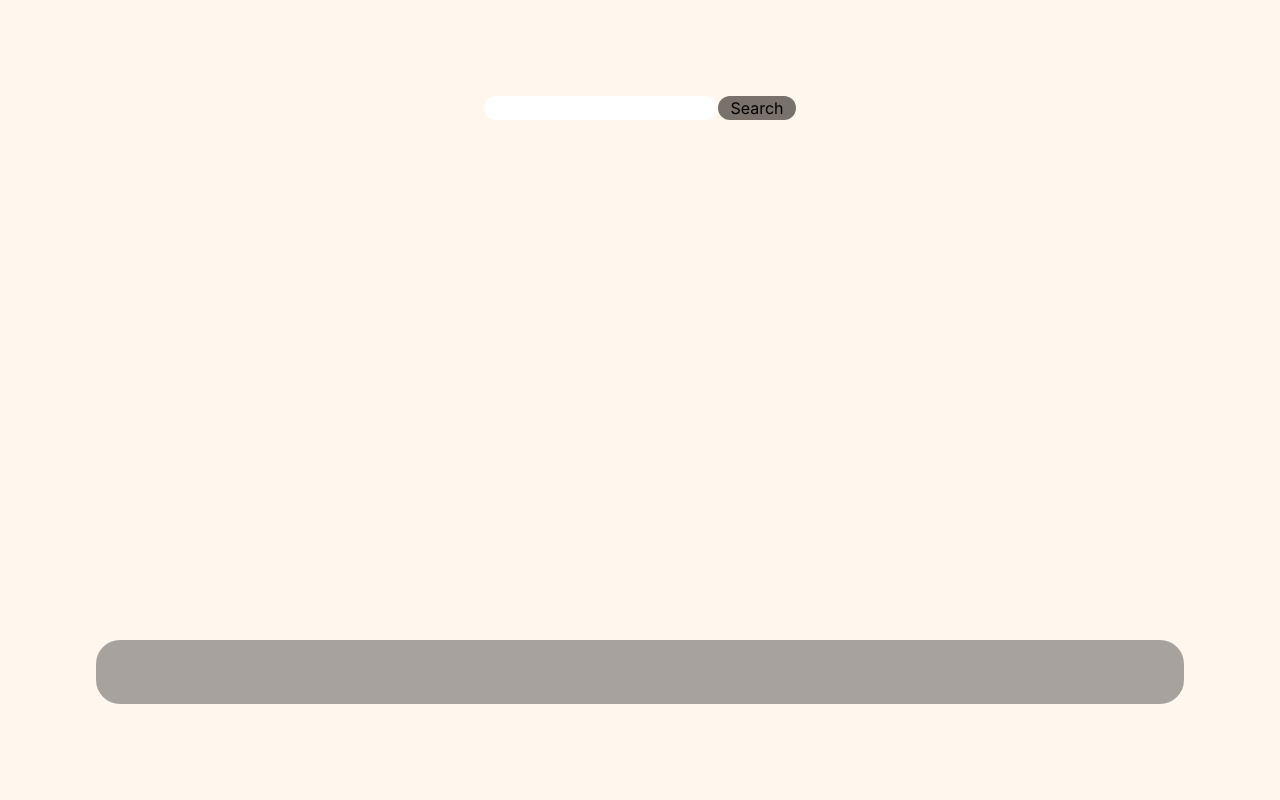
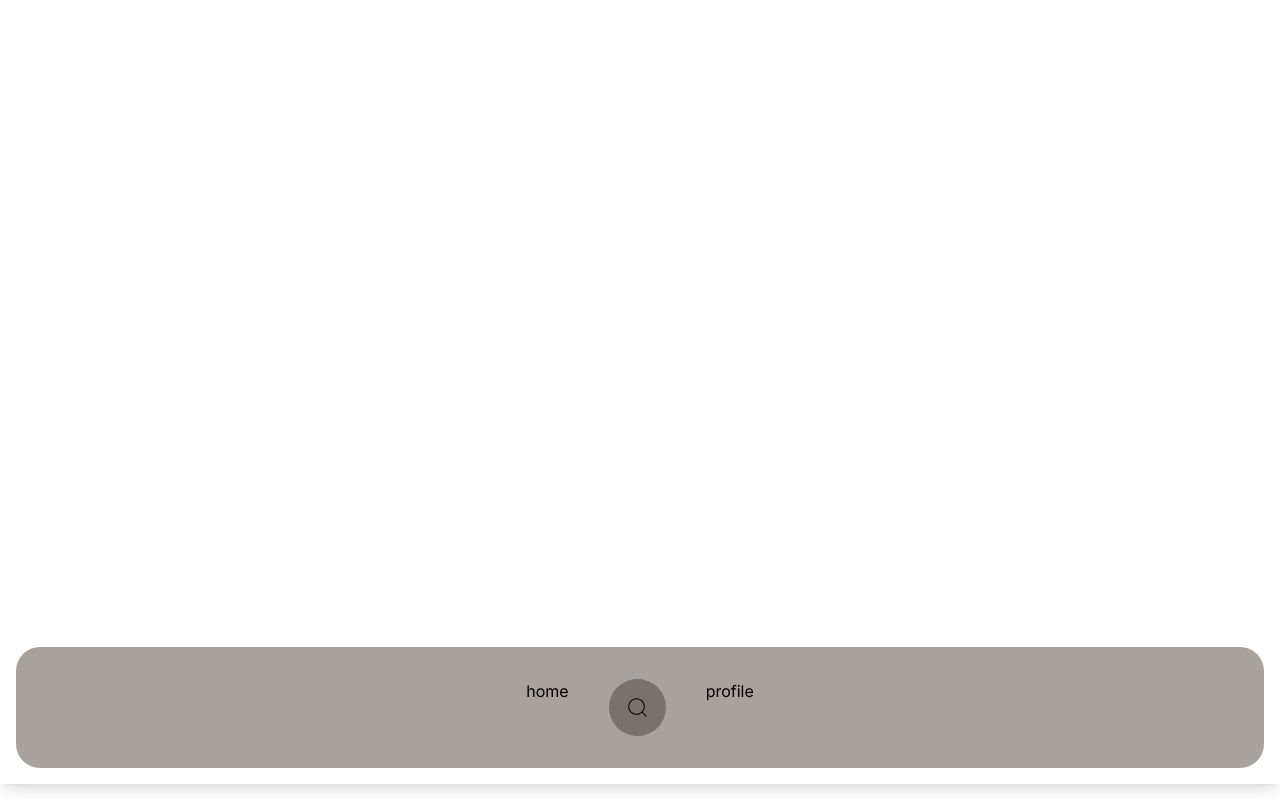
Before and after one commit to stanleyzhengs0/Espresso, a Next.js app: page / in a window 1280 px wide. Built offline with nearby package versions, Linux system fonts and the light colour scheme.

Commit message:
context/conditional search page

```diff
--- /dev/null
+++ b/app/components/Context.js
@@ -0,0 +1,4 @@
+import { createContext, createRef } from "react";
+
+
+export const displaySearchContext = createContext(null)
--- /dev/null
+++ b/app/components/FooterNavigation.js
@@ -0,0 +1,21 @@
+'use client'
+import SearchField from "@/app/components/SearchField"
+
+const FooterNavigation = () => {
+  return (
+    <div className='flex w-full justify-center p-8 rounded-3xl bg-stone-400 gap-10
+    '>
+        <div>
+            home
+        </div>
+        <div>
+            <SearchField/>
+        </div>
+        <div>
+            profile
+        </div>
+    </div>
+  )
+}
+
+export default FooterNavigation
--- a/app/components/ReviewBox.js
+++ b/app/components/ReviewBox.js
@@ -1,4 +1,4 @@
-
+'use client'
 import React from 'react'
 
 const ReviewBox = (props) => {
--- a/app/components/ReviewList.js
+++ b/app/components/ReviewList.js
@@ -17,7 +17,7 @@ async function getReviews(cafeNameURL, page){
 
 }
 
-const ReviewList = (props) => {
+const ReviewList = ({cafeName, handleDataLoader}) => {
 
     const [reviews, setReviews] = useState([])
     const [page, setPage] = useState(1)
@@ -30,10 +30,21 @@ const ReviewList = (props) => {
 
 
     const fetchMoreReviews = async () =>{
-        const collection = await getReviews(props.cafeName, page)
+        const collection = await getReviews(cafeName, page)
         const newReviews = collection.data
         setReviews((prevReviews) => [...prevReviews, ...newReviews])
-        isLoading(false)
+
+
+        if(page === 1){
+            handleDataLoader()
+        }else{
+            isLoading(false)
+
+        }
+
+
+
+
     }
 
     useEffect(()=>{
@@ -59,8 +70,9 @@ const ReviewList = (props) => {
 
   return (
     <div>
-        Review List output:
-        {props.cafeName}
+        {/* Review List output:
+        {props.cafeName} */}
+
 
         {reviews.map((review, index) =>(
             <ReviewBox
@@ -70,6 +82,9 @@ const ReviewList = (props) => {
             />
         ))}
 
+
+
+
     </div>
   )
 }
--- /dev/null
+++ b/app/components/ReviewListWithLoader.js
@@ -0,0 +1,26 @@
+'use client'
+
+import React, { useState } from 'react'
+import ReviewList from './ReviewList'
+import SpinnerEffect from './SpinnerEffect'
+
+const ReviewListWithLoader = ({cafeName}) => {
+  const [isLoading, setIsLoading] = useState(true)
+
+  const handleDataLoader = () =>{
+    setIsLoading(false)
+  }
+  return (
+    <div>
+
+    {isLoading &&
+    <SpinnerEffect/>
+
+    }
+
+    <ReviewList cafeName = {cafeName} handleDataLoader = {handleDataLoader}/>
+    </div>
+  )
+}
+
+export default ReviewListWithLoader
--- a/app/components/SearchField.js
+++ b/app/components/SearchField.js
@@ -1,32 +1,66 @@
-import React, { useEffect, useState } from 'react'
-import Link from 'next/link'
+'use client'
+import React, { useContext, useEffect, useState } from 'react'
+import { CiSearch } from "react-icons/ci";
+import { IoIosClose } from "react-icons/io";
+import { displaySearchContext } from './Context';
 
 
 const SearchField = () => {
 
     const [toSearch, setToSearch] = useState("")
+    const [showSearchBox, setShowSearchBox] = useState(false)
+    const {displaySearch, setDisplaySearch} = useContext(displaySearchContext)
 
 
+    const handleSearchIconClick = () =>{
+        setShowSearchBox(!showSearchBox)
+    }
+    const handleKeyDown = (event) =>{
+        if(event.key === 'Enter'){
+           setCanSearch(true)
+        }
+    }
 
 
   return (
     <>
         <div className='flex'>
-            <input
-            className='rounded-full'
-                onChange={(e)=>{setToSearch(e.target.value)}}
+
+
+            {displaySearch ? (
+
+            <>
+            <div>hello</div>
+            <button
+            className='bg-stone-500 rounded-full p-4'
+            onClick={() => setDisplaySearch(false)}
+        >
+            <IoIosClose size ={25}/>
+        </button>
+            </>
+
+
+            ) : (
+
+                <button
+                className='bg-stone-500 rounded-full p-4'
+                onClick={() => setDisplaySearch(true)}
             >
+                <CiSearch size ={25}/>
+            </button>
 
-            </input>
 
-            <Link
-                href = {`/reviews/${toSearch}`}
-            >
+            )
 
-            <button className='bg-stone-500 rounded-full pr-3 pl-3'>
-                Search
-            </button>
-            </Link>
+
+
+            }
+
+
+
+
+
+
 
         </div>
 
--- /dev/null
+++ b/app/components/SpinnerEffect.js
@@ -0,0 +1,20 @@
+import React from 'react'
+
+const SpinnerEffect = () => {
+  return (
+    <div class="grid min-h-[140px] w-full place-items-center overflow-x-scroll rounded-lg p-6 lg:overflow-visible">
+        <svg class="text-gray-300 animate-spin" viewBox="0 0 64 64" fill="none" xmlns="http://www.w3.org/2000/svg"
+            width="24" height="24">
+            <path
+            d="M32 3C35.8083 3 39.5794 3.75011 43.0978 5.20749C46.6163 6.66488 49.8132 8.80101 52.5061 11.4939C55.199 14.1868 57.3351 17.3837 58.7925 20.9022C60.2499 24.4206 61 28.1917 61 32C61 35.8083 60.2499 39.5794 58.7925 43.0978C57.3351 46.6163 55.199 49.8132 52.5061 52.5061C49.8132 55.199 46.6163 57.3351 43.0978 58.7925C39.5794 60.2499 35.8083 61 32 61C28.1917 61 24.4206 60.2499 20.9022 58.7925C17.3837 57.3351 14.1868 55.199 11.4939 52.5061C8.801 49.8132 6.66487 46.6163 5.20749 43.0978C3.7501 39.5794 3 35.8083 3 32C3 28.1917 3.75011 24.4206 5.2075 20.9022C6.66489 17.3837 8.80101 14.1868 11.4939 11.4939C14.1868 8.80099 17.3838 6.66487 20.9022 5.20749C24.4206 3.7501 28.1917 3 32 3L32 3Z"
+            stroke="currentColor" stroke-width="5" stroke-linecap="round" stroke-linejoin="round"></path>
+            <path
+            d="M32 3C36.5778 3 41.0906 4.08374 45.1692 6.16256C49.2477 8.24138 52.7762 11.2562 55.466 14.9605C58.1558 18.6647 59.9304 22.9531 60.6448 27.4748C61.3591 31.9965 60.9928 36.6232 59.5759 40.9762"
+            stroke="currentColor" stroke-width="5" stroke-linecap="round" stroke-linejoin="round" class="text-gray-900">
+            </path>
+        </svg>
+    </div>
+  )
+}
+
+export default SpinnerEffect
--- a/app/layout.js
+++ b/app/layout.js
@@ -1,5 +1,6 @@
 import { Inter } from "next/font/google";
 import "./globals.css";
+import FooterNavigation from "./components/FooterNavigation";
 
 const inter = Inter({ subsets: ["latin"] });
 
@@ -12,6 +13,7 @@ export default function RootLayout({ children }) {
   return (
     <html lang="en">
       <body className={inter.className}>{children}</body>
+
     </html>
   );
 }
--- a/app/page.js
+++ b/app/page.js
@@ -1,16 +1,25 @@
 'use client'
 import ReviewBox from "./components/ReviewBox";
-import SearchField from "./components/SearchField";
+import FooterNavigation from './components/FooterNavigation'
+import { useState } from "react";
+import { displaySearchContext } from "./components/Context";
+
+export default function Home() {
+  const [displaySearch, setDisplaySearch] = useState(false)
+
+  return (
+<div class="relative grid h-screen grid-rows-[1fr_auto] bg-cover bg-center">
+  <div class="p-4">
+    {displaySearch && <div>hello</div>}
+
+  </div>
+  <nav class="bg-white bg-opacity-80 p-4 shadow-lg mb-4">
+    <displaySearchContext.Provider value = {{displaySearch, setDisplaySearch}}>
+        <FooterNavigation/>
+    </displaySearchContext.Provider>
 
 
-export default function Home() {
-
-
-  return (
-    <main className="flex min-h-screen flex-col items-center justify-between p-24 bg-orange-50">
-      <SearchField/>
-      <ReviewBox/>
-
-    </main>
+  </nav>
+</div>
   );
 }
--- a/app/reviews/[cafeName]/page.jsx
+++ b/app/reviews/[cafeName]/page.jsx
@@ -1,6 +1,8 @@
 
 import ReviewBox from "@/app/components/ReviewBox"
 import ReviewList from "@/app/components/ReviewList"
+import ReviewListWithLoader from "@/app/components/ReviewListWithLoader"
+
 
 // async function getCafe(cafeNameParam){
 //     console.log(cafeNameParam, "API CALL")
@@ -33,12 +35,13 @@ export default async function viewCafe ({params}){
 
 
 
+
     return(
         <>
         <div className="flex-col bg-stone-500">
             <div className="h-80">
                 <img
-                    src = {`./lib/images/${cafe}.jpg`}
+                    src = {`@/app/lib/images/${cafe}.jpg`}
                 >
                 </img>
             IMG
@@ -58,7 +61,11 @@ export default async function viewCafe ({params}){
                     <ReviewBox reviewerName={items.reviewerName} description={items.description}/>
                 ))}
                 </div> */}
-                <ReviewList cafeName = {params.cafeName}/>
+
+
+
+
+               <ReviewListWithLoader cafeName = {params.cafeName}/>
 
             </div>
 
--- a/package.json
+++ b/package.json
@@ -10,9 +10,10 @@
   },
   "dependencies": {
     "mongoose": "^8.6.1",
-    "next": "14.2.5",
+    "next": "^14.2.13",
     "react": "^18",
-    "react-dom": "^18"
+    "react-dom": "^18",
+    "react-icons": "^5.3.0"
   },
   "devDependencies": {
     "eslint": "^8",
```
Also changed, not shown: 1 other file (tests, documents, lock files or other folders).
